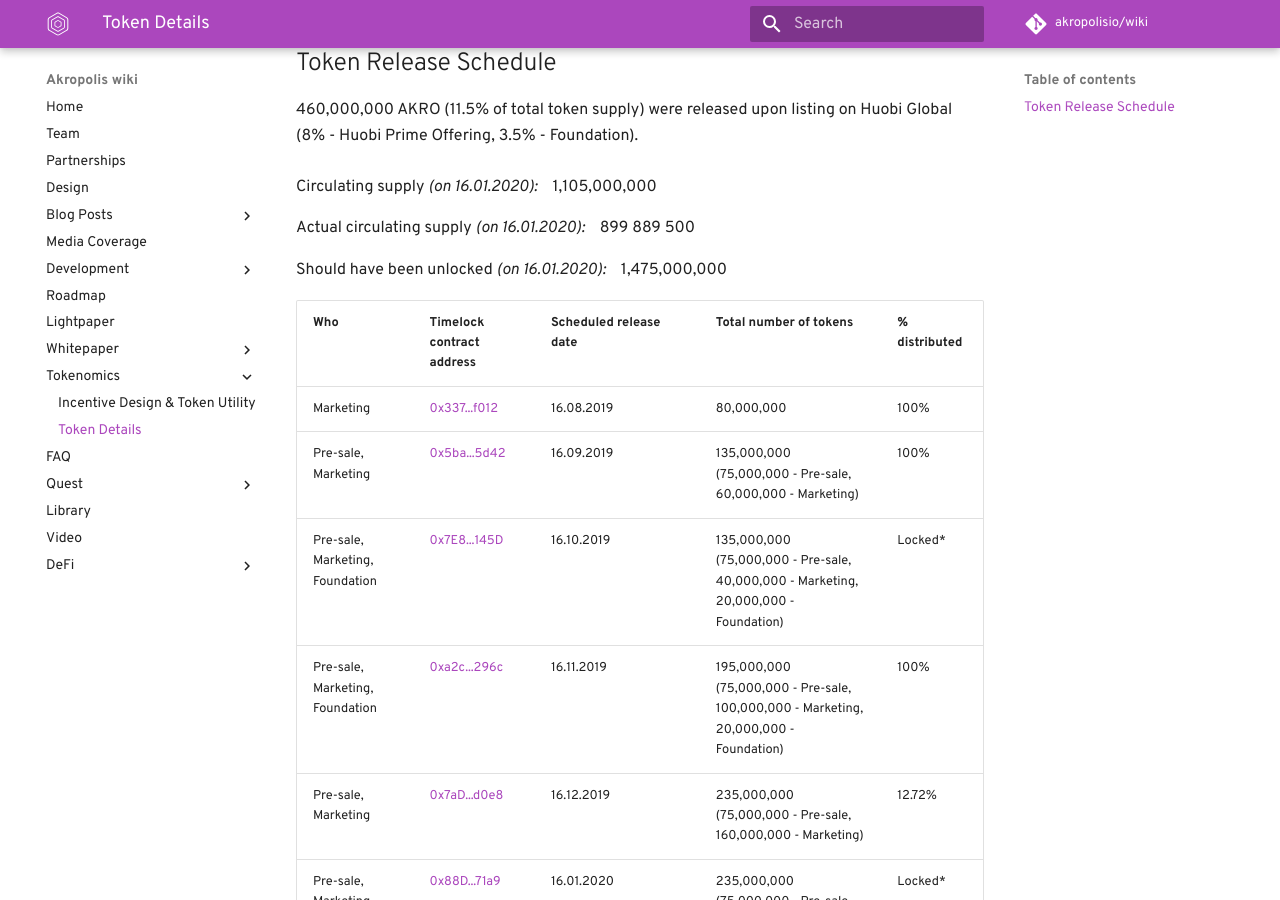
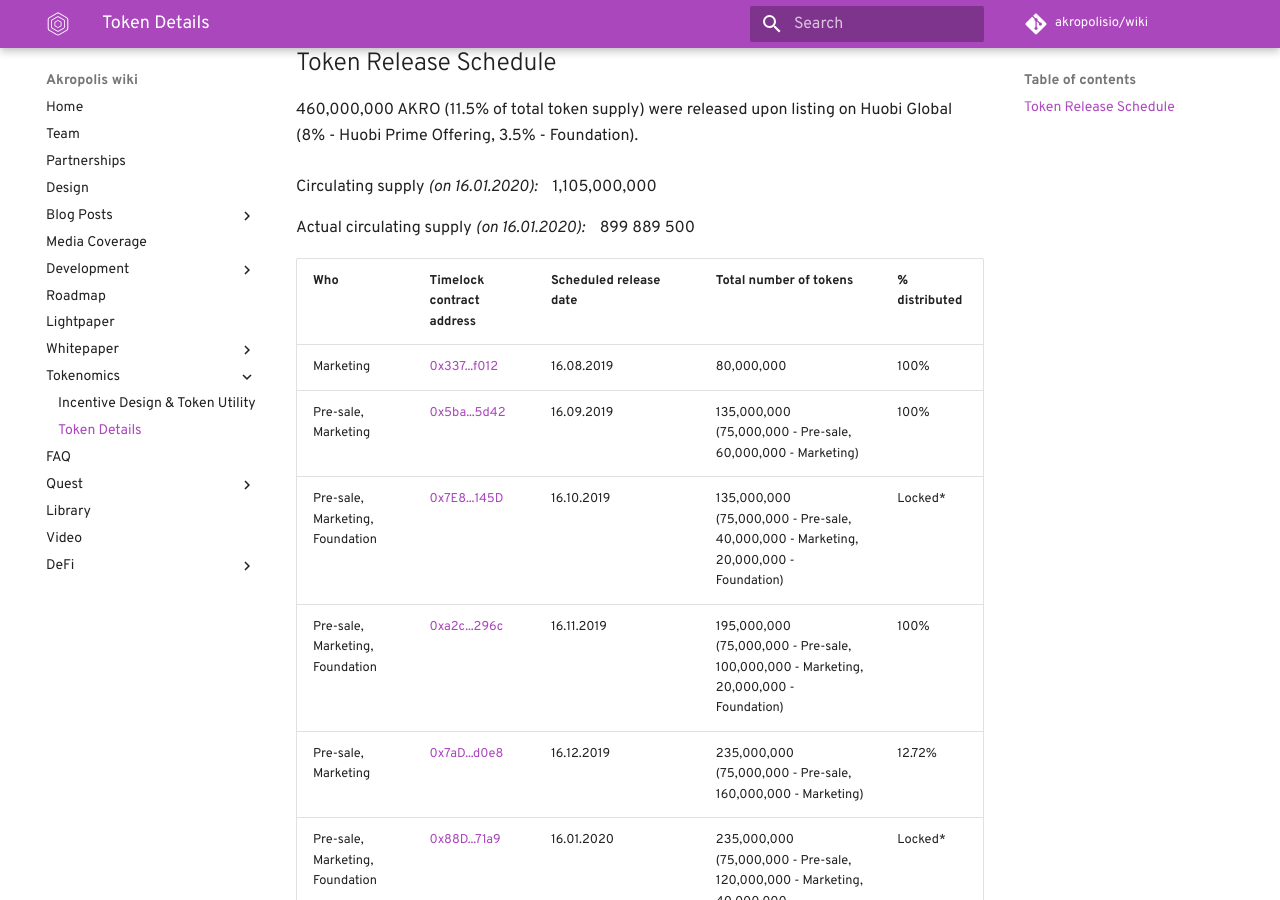
Before and after one commit to kaonone/wiki, an MkDocs documentation site: the page built from docs/tokendetails.md, in a window 1280 px wide and 900 px high, scrolled down 323 px. Built offline with MkDocs 1.6.1 and Material for MkDocs 9.7.7, drawn with Linux system fonts in a browser that asks for light colours; some web fonts are replaced; comment, search, counter and statistics services are not loaded; old or Windows-style settings are respelled for this version of MkDocs.

Commit message:
Update tokendetails.md

```diff
--- a/docs/tokendetails.md
+++ b/docs/tokendetails.md
@@ -17,8 +17,6 @@
 Circulating supply *(on 16.01.2020):* &nbsp;&nbsp; 1,105,000,000 <br/>
 
 Actual circulating supply *(on 16.01.2020):* &nbsp;&nbsp; 899 889 500 <br/>
-
-Should have been unlocked *(on 16.01.2020):* &nbsp;&nbsp; 1,475,000,000 <br/>
 
 <table>
 <thead>
```
